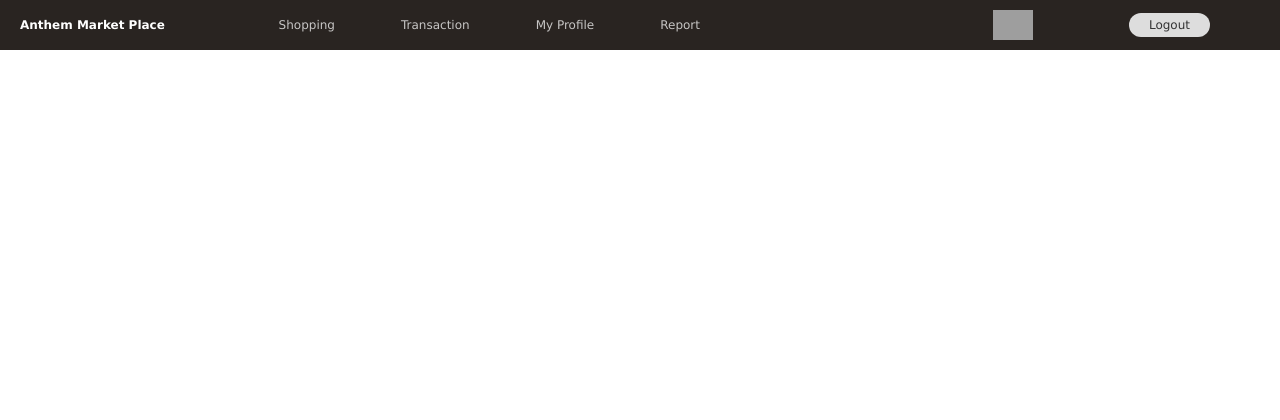
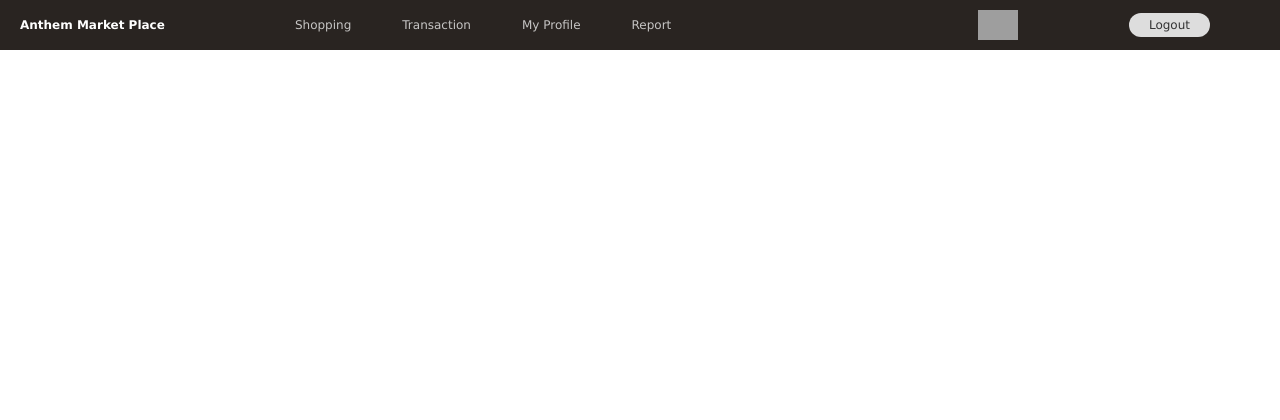
Before and after one commit to fengxia41103/anthem, a Python web app: template template/CartBase.html in a window 1280 px wide. Shown: the top 420 px of the page. Run offline with Jinja, Linux system fonts and the light colour scheme; the template is opened without the code that fills it, so the values that code supplies are empty; some libraries are stand-ins or nearby versions; grey boxes are pictures that could not be loaded.

Commit message:
level 1 navigation margin. header was not displayed right on 1376x768 screen.

```diff
--- a/static/css/screen.css
+++ b/static/css/screen.css
@@ -89,7 +89,7 @@ table#site-layout td{
 	list-style-type:none;
 	float:left;
 	padding: 5px 10px;
-	margin-right:40px;
+	margin-right:25px;
 }
 .level-1-navigation li:hover{
 	border:3px #eee dotted;
```
